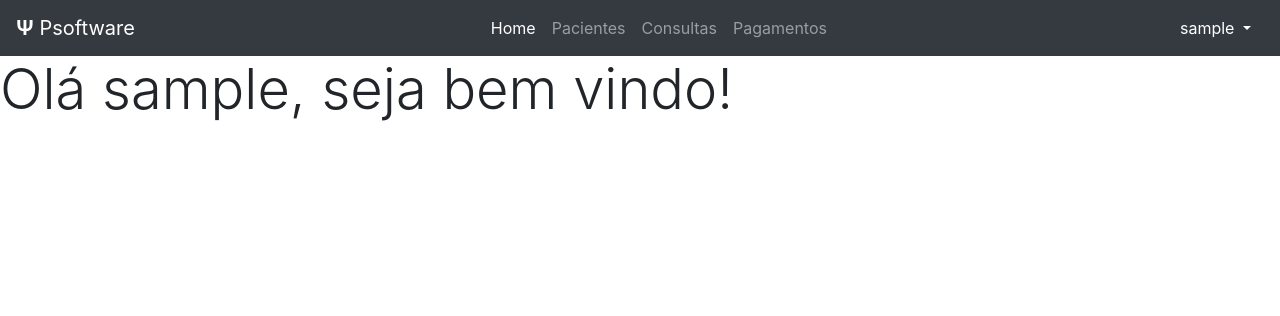
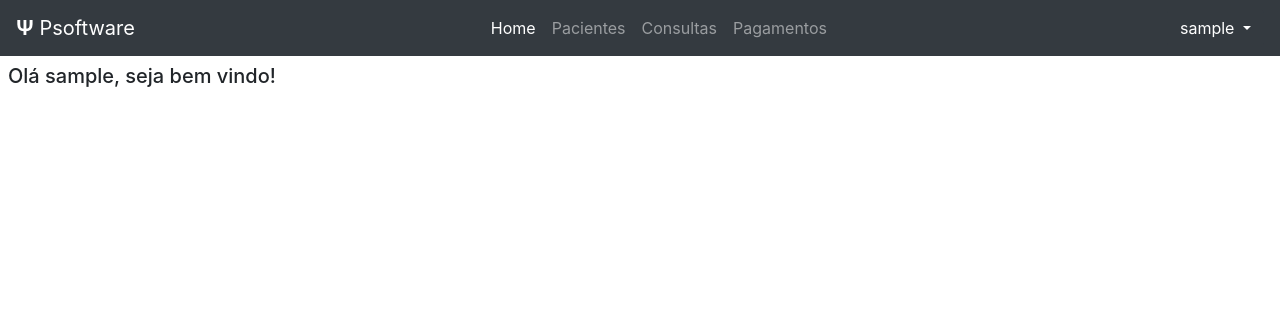
Before and after one commit to Rodrigomelo220/TCC-Projeto-2021, a PHP site: page /home.php in a window 1280 px wide. Shown: the top 316 px of the page. Run offline with PHP 8.4, Linux system fonts and the light colour scheme; the visitor is signed in with stand-in values (Sample User, id 1).

Commit message:
Update home.php

```diff
--- a/home.php
+++ b/home.php
@@ -68,7 +68,7 @@ include('verifica_login.php')
     <!--FIM do Navbar-->
 
     <div>
-        <h5 class="display-4">Olá <?php echo $_SESSION['usuario_nome']; ?>, seja bem vindo!</h5>
+        <h5 class="display-5 m-2">Olá <?php echo $_SESSION['usuario_nome']; ?>, seja bem vindo!</h5>
     </div>
 
 
```
